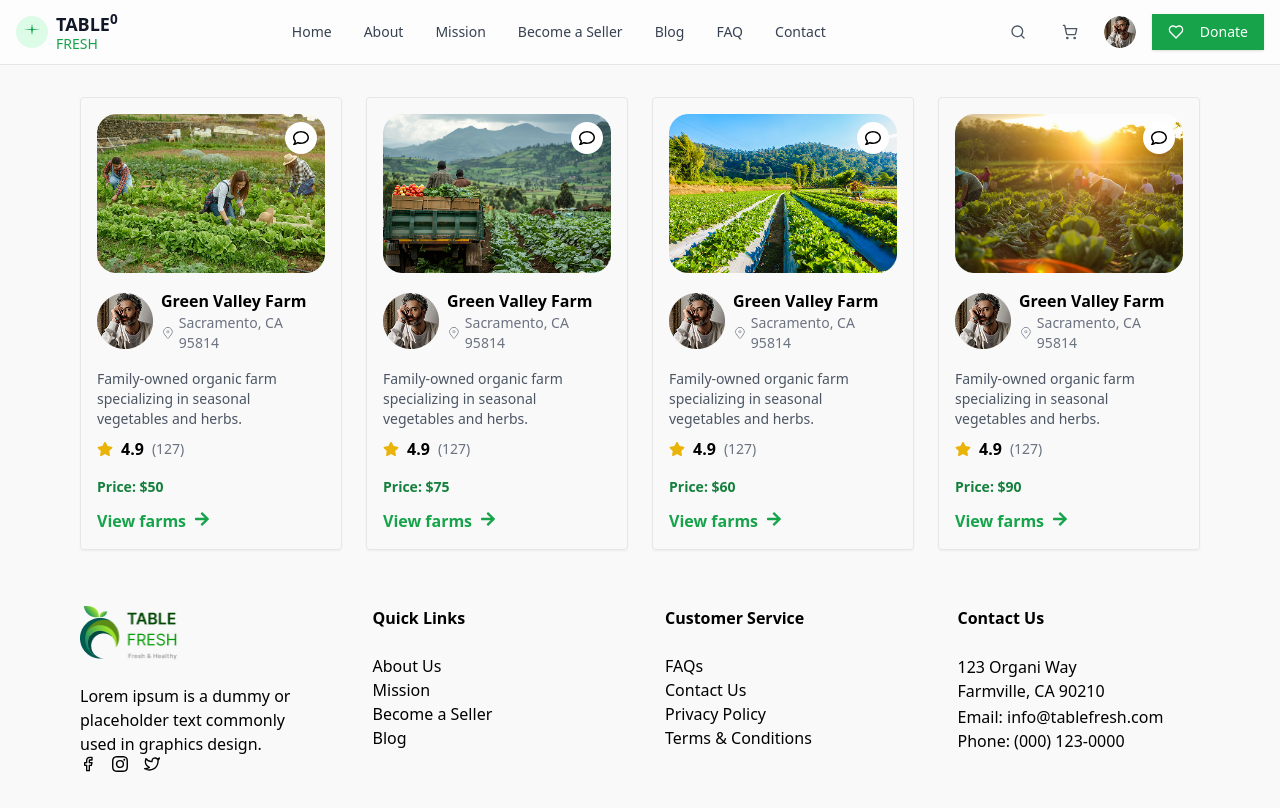
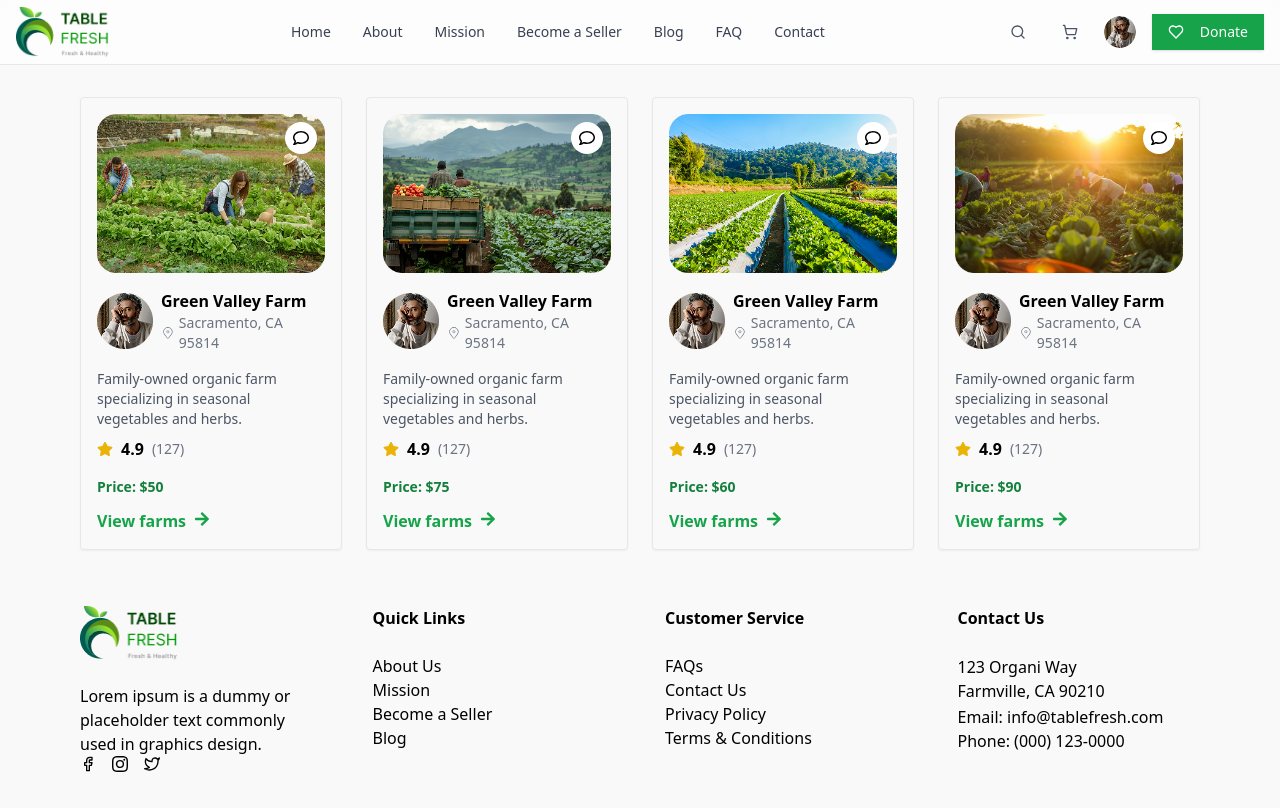
Before and after one commit to SujonRoyBD/e-commerce-frontend, a Next.js app: page /features-farm in a window 1280 px wide. Built offline with nearby package versions, Linux system fonts and the light colour scheme.

Commit message:
image change

```diff
--- a/src/shared/navbar/Navbar.tsx
+++ b/src/shared/navbar/Navbar.tsx
@@ -6,7 +6,6 @@ import { Button } from "@/components/ui/button"
 import { Sheet, SheetContent, SheetTrigger } from "@/components/ui/sheet"
 import { Avatar, AvatarFallback, AvatarImage } from "@/components/ui/avatar"
 import Image from "next/image"
-import { useAppSelector } from "@/redux/hook/Hooks"
 
 const navigationItems = [
   { name: "Home", href: "/" },
@@ -19,7 +18,6 @@ const navigationItems = [
 ]
 
 export default function Navbar() {
-  const carts = useAppSelector((state) => state.carts.carts)
 
   return (
     <header className="sticky top-0 z-50 w-full border-b bg-white/95 backdrop-blur supports-[backdrop-filter]:bg-white/60">
@@ -27,19 +25,7 @@ export default function Navbar() {
         {/* Logo */}
         <Link href="/" className="flex items-center space-x-2">
           <div className="flex items-center space-x-2">
-            <div className="h-8 w-8 rounded-full bg-green-100 flex items-center justify-center">
-              <div className="h-5 w-5 text-green-600">
-                <svg viewBox="0 0 24 24" fill="currentColor">
-                  <path d="M12 2L13.09 8.26L22 9L13.09 9.74L12 16L10.91 9.74L2 9L10.91 8.26L12 2Z" />
-                </svg>
-              </div>
-            </div>
-            <div className="flex flex-col">
-              <span className="text-lg font-bold text-gray-900">
-                TABLE<sup>{carts?.length}</sup>
-              </span>
-              <span className="text-sm font-medium text-green-600 -mt-1">FRESH</span>
-            </div>
+               <Image src="/assets/tableLogo.png" alt="logo" width={100} height={70}/>
           </div>
         </Link>
 
```
Also changed, not shown: public/assets/tableLogo.png (added).
